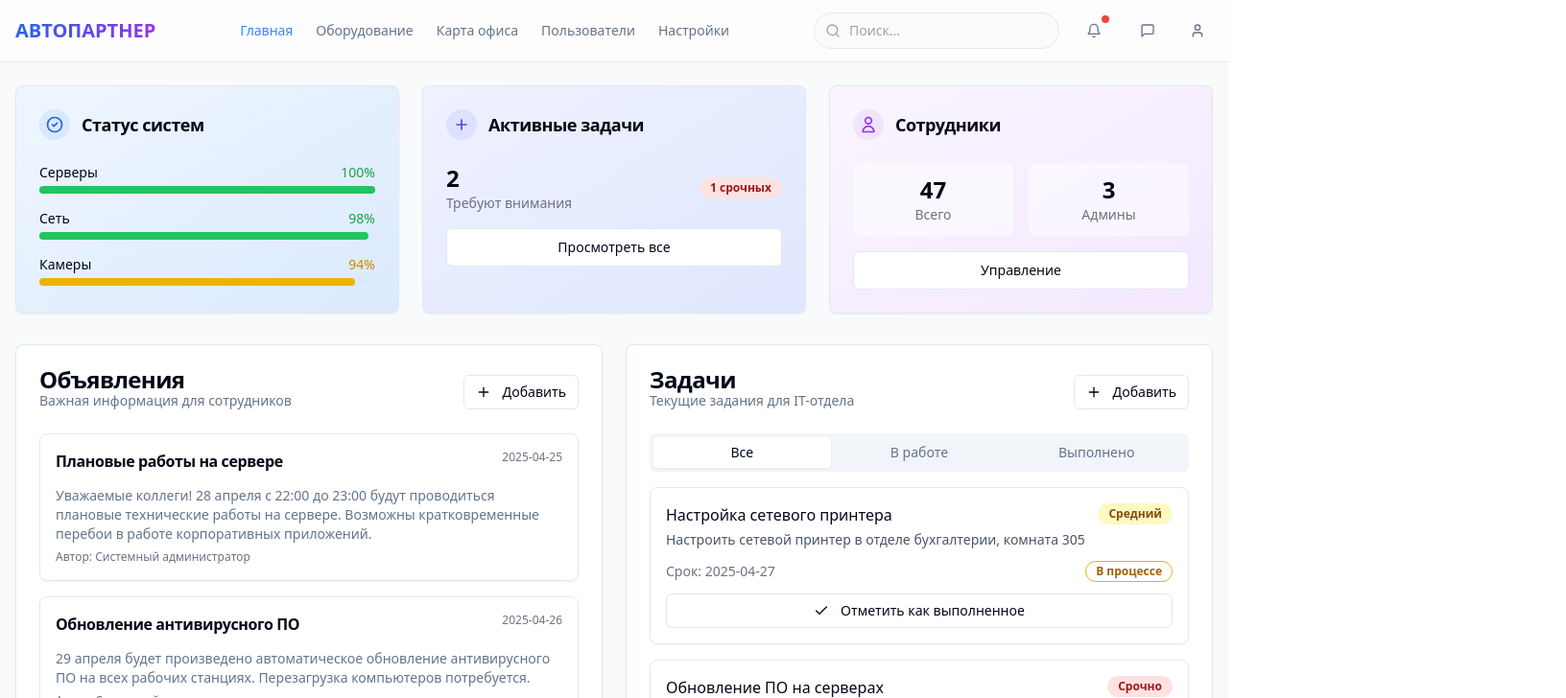
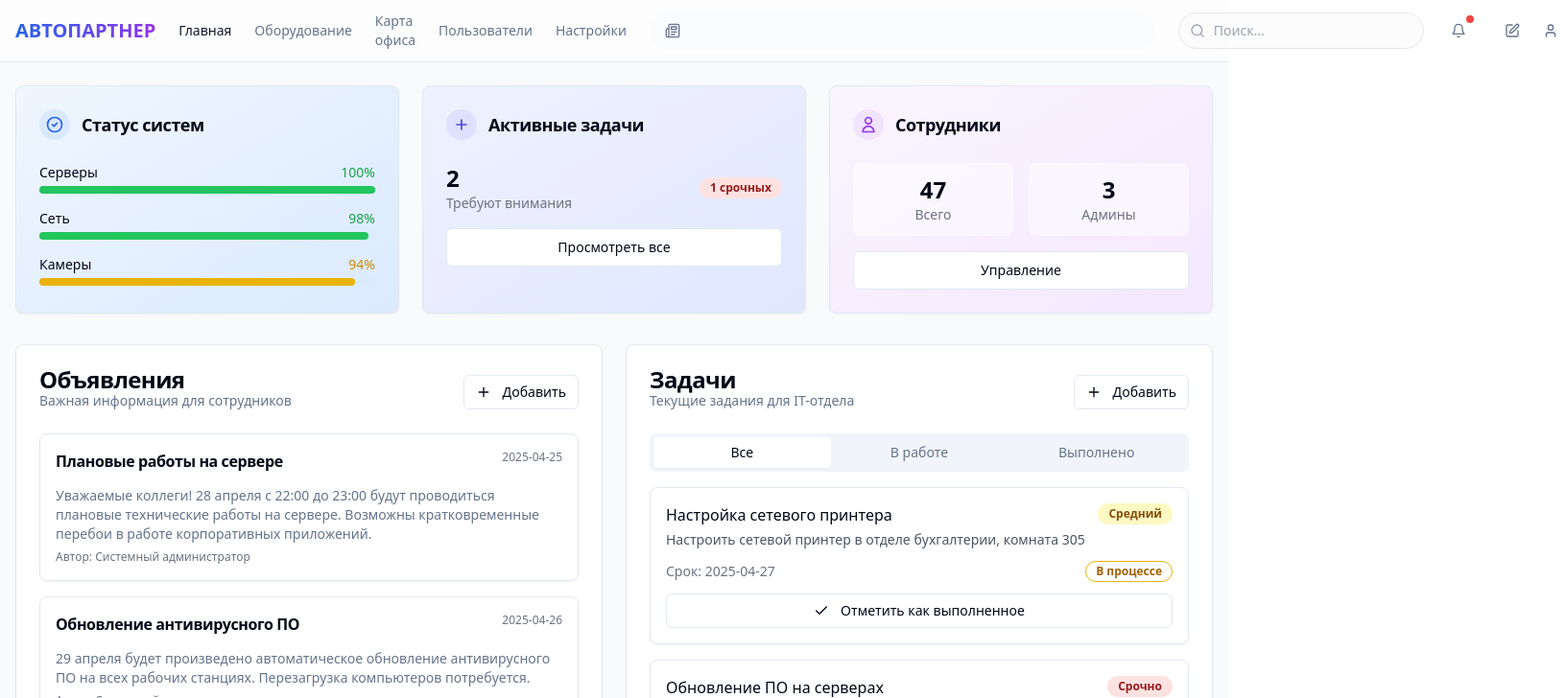
Before and after one commit to danilakuzin01/autopartner-infra-hub-24, a React (Vite) app: page /dashboard in a window 1280 px wide. Shown: the top 728 px of the page at 96% size, 1632 px wide, since content can reach past the window. Built offline with nearby package versions, Linux system fonts and the light colour scheme; sample sign-in values are in the browser's storage.

Commit message:
feat: Add profile editing, notifications, and news ticker
This commit adds the ability to edit user profiles, view notifications, and includes a news ticker in the main menu.

```diff
--- a/src/components/layout/Header.tsx
+++ b/src/components/layout/Header.tsx
@@ -9,7 +9,10 @@ import {
   DropdownMenuItem,
   DropdownMenuTrigger,
 } from "@/components/ui/dropdown-menu";
-import { Search, User, Bell, MessageSquare } from 'lucide-react';
+import { Search, User } from 'lucide-react';
+import ProfileEditor from '../profile/ProfileEditor';
+import NotificationsPopover from '../notifications/NotificationsPopover';
+import NewsTicker from '../news/NewsTicker';
 
 const Header = () => {
   const { user, logout } = useAuth();
@@ -32,14 +35,13 @@ const Header = () => {
   return (
     <header className="sticky top-0 z-50 w-full border-b bg-white/95 backdrop-blur supports-[backdrop-filter]:bg-white/60">
       <div className="container flex h-16 items-center justify-between px-4">
-        {/* Logo */}
+        <div className="flex items-center gap-6">
           <Link to="/dashboard" className="flex items-center space-x-2">
             <span className="text-xl font-bold bg-gradient-to-r from-blue-600 to-purple-600 bg-clip-text text-transparent">
               АВТОПАРТНЕР
             </span>
           </Link>
 
-        {/* Navigation */}
           <nav className="hidden md:flex items-center space-x-6">
             {navigation.map((item) => (
               <Link
@@ -53,8 +55,12 @@ const Header = () => {
               </Link>
             ))}
           </nav>
+        </div>
 
-        {/* Actions */}
+        <div className="flex-1 mx-6">
+          <NewsTicker />
+        </div>
+
         <div className="flex items-center space-x-4">
           <div className="relative hidden md:block">
             <Search className="absolute left-3 top-1/2 transform -translate-y-1/2 text-gray-400 h-4 w-4" />
@@ -65,22 +71,10 @@ const Header = () => {
             />
           </div>
 
-          <Button
-            variant="ghost"
-            size="icon"
-            className="relative"
-          >
-            <Bell className="h-5 w-5 text-muted-foreground" />
-            <span className="absolute top-1 right-1 w-2 h-2 bg-red-500 rounded-full" />
-          </Button>
+          <NotificationsPopover />
 
-          <Button
-            variant="ghost"
-            size="icon"
-            onClick={() => navigate('/messages')}
-          >
-            <MessageSquare className="h-5 w-5 text-muted-foreground" />
-          </Button>
+          <div className="flex items-center space-x-1">
+            <ProfileEditor />
 
             <DropdownMenu>
               <DropdownMenuTrigger asChild>
@@ -104,6 +98,7 @@ const Header = () => {
             </DropdownMenu>
           </div>
         </div>
+      </div>
     </header>
   );
 };
--- /dev/null
+++ b/src/components/news/NewsTicker.tsx
@@ -0,0 +1,45 @@
+
+import React, { useEffect, useState } from 'react';
+import { Newspaper } from 'lucide-react';
+
+interface News {
+  id: string;
+  text: string;
+}
+
+const mockNews: News[] = [
+  { id: '1', text: 'Обновление системы учета оборудования запланировано на следующую неделю' },
+  { id: '2', text: 'Новый регламент обслуживания серверного оборудования' },
+  { id: '3', text: 'Завершена инвентаризация сетевого оборудования' },
+];
+
+const NewsTicker: React.FC = () => {
+  const [currentNewsIndex, setCurrentNewsIndex] = useState(0);
+  const [news] = useState<News[]>(mockNews);
+
+  useEffect(() => {
+    const timer = setInterval(() => {
+      setCurrentNewsIndex((prev) => (prev + 1) % news.length);
+    }, 5000);
+
+    return () => clearInterval(timer);
+  }, [news.length]);
+
+  return (
+    <div className="hidden lg:flex items-center space-x-2 px-4 py-2 bg-muted/30 rounded-full">
+      <Newspaper className="h-4 w-4 text-muted-foreground shrink-0" />
+      <div className="overflow-hidden whitespace-nowrap">
+        <div
+          className="animate-[ticker_20s_linear_infinite]"
+          style={{
+            animation: `ticker 20s linear infinite`,
+          }}
+        >
+          {news[currentNewsIndex].text}
+        </div>
+      </div>
+    </div>
+  );
+};
+
+export default NewsTicker;
--- /dev/null
+++ b/src/components/notifications/NotificationsPopover.tsx
@@ -0,0 +1,81 @@
+
+import React from 'react';
+import { Bell } from 'lucide-react';
+import { Button } from '@/components/ui/button';
+import {
+  Popover,
+  PopoverContent,
+  PopoverTrigger,
+} from '@/components/ui/popover';
+
+interface Notification {
+  id: string;
+  title: string;
+  message: string;
+  timestamp: string;
+  read: boolean;
+}
+
+const mockNotifications: Notification[] = [
+  {
+    id: '1',
+    title: 'Обновление системы',
+    message: 'Запланировано техническое обслуживание серверов в 22:00',
+    timestamp: '2024-04-26 15:30',
+    read: false,
+  },
+  {
+    id: '2',
+    title: 'Новое оборудование',
+    message: 'Поступила новая партия мониторов Dell',
+    timestamp: '2024-04-26 14:15',
+    read: false,
+  },
+];
+
+const NotificationsPopover = () => {
+  const [notifications, setNotifications] = React.useState(mockNotifications);
+  const unreadCount = notifications.filter(n => !n.read).length;
+
+  return (
+    <Popover>
+      <PopoverTrigger asChild>
+        <Button variant="ghost" size="icon" className="relative">
+          <Bell className="h-5 w-5 text-muted-foreground" />
+          {unreadCount > 0 && (
+            <span className="absolute top-1 right-1 w-2 h-2 bg-red-500 rounded-full" />
+          )}
+        </Button>
+      </PopoverTrigger>
+      <PopoverContent className="w-80" align="end">
+        <div className="space-y-2">
+          <h4 className="font-medium leading-none mb-3">Уведомления</h4>
+          {notifications.length === 0 ? (
+            <p className="text-sm text-muted-foreground">Нет новых уведомлений</p>
+          ) : (
+            <div className="space-y-2">
+              {notifications.map((notification) => (
+                <div
+                  key={notification.id}
+                  className={`p-2 rounded-lg ${
+                    notification.read ? 'bg-muted/50' : 'bg-muted'
+                  }`}
+                >
+                  <h5 className="font-medium text-sm">{notification.title}</h5>
+                  <p className="text-sm text-muted-foreground">
+                    {notification.message}
+                  </p>
+                  <span className="text-xs text-muted-foreground">
+                    {notification.timestamp}
+                  </span>
+                </div>
+              ))}
+            </div>
+          )}
+        </div>
+      </PopoverContent>
+    </Popover>
+  );
+};
+
+export default NotificationsPopover;
--- /dev/null
+++ b/src/components/profile/ProfileEditor.tsx
@@ -0,0 +1,104 @@
+
+import React from 'react';
+import { useAuth } from '@/contexts/AuthContext';
+import { Button } from '@/components/ui/button';
+import {
+  Dialog,
+  DialogContent,
+  DialogHeader,
+  DialogTitle,
+  DialogTrigger,
+} from '@/components/ui/dialog';
+import { Input } from '@/components/ui/input';
+import { Label } from '@/components/ui/label';
+import { Edit } from 'lucide-react';
+
+const ProfileEditor = () => {
+  const { user } = useAuth();
+  const [formData, setFormData] = React.useState({
+    name: user?.name || '',
+    position: user?.position || '',
+    contact: user?.contact || '',
+    office: user?.office || '',
+    room: user?.room || '',
+  });
+
+  const handleChange = (e: React.ChangeEvent<HTMLInputElement>) => {
+    const { name, value } = e.target;
+    setFormData(prev => ({ ...prev, [name]: value }));
+  };
+
+  const handleSubmit = (e: React.FormEvent) => {
+    e.preventDefault();
+    // Here you would typically update the user profile
+    // For now we'll just console.log the data
+    console.log('Updated profile:', formData);
+  };
+
+  return (
+    <Dialog>
+      <DialogTrigger asChild>
+        <Button variant="ghost" size="icon">
+          <Edit className="h-5 w-5 text-muted-foreground" />
+        </Button>
+      </DialogTrigger>
+      <DialogContent className="sm:max-w-[425px]">
+        <DialogHeader>
+          <DialogTitle>Редактировать профиль</DialogTitle>
+        </DialogHeader>
+        <form onSubmit={handleSubmit} className="space-y-4 pt-4">
+          <div className="grid gap-4">
+            <div className="grid gap-2">
+              <Label htmlFor="name">ФИО</Label>
+              <Input
+                id="name"
+                name="name"
+                value={formData.name}
+                onChange={handleChange}
+              />
+            </div>
+            <div className="grid gap-2">
+              <Label htmlFor="position">Должность</Label>
+              <Input
+                id="position"
+                name="position"
+                value={formData.position}
+                onChange={handleChange}
+              />
+            </div>
+            <div className="grid gap-2">
+              <Label htmlFor="contact">Контактные данные</Label>
+              <Input
+                id="contact"
+                name="contact"
+                value={formData.contact}
+                onChange={handleChange}
+              />
+            </div>
+            <div className="grid gap-2">
+              <Label htmlFor="office">Офис</Label>
+              <Input
+                id="office"
+                name="office"
+                value={formData.office}
+                onChange={handleChange}
+              />
+            </div>
+            <div className="grid gap-2">
+              <Label htmlFor="room">Кабинет</Label>
+              <Input
+                id="room"
+                name="room"
+                value={formData.room}
+                onChange={handleChange}
+              />
+            </div>
+          </div>
+          <Button type="submit" className="w-full">Сохранить</Button>
+        </form>
+      </DialogContent>
+    </Dialog>
+  );
+};
+
+export default ProfileEditor;
--- a/src/index.css
+++ b/src/index.css
@@ -14,7 +14,7 @@
     --popover: 0 0% 100%;
     --popover-foreground: 222.2 84% 4.9%;
 
-    --primary: 217 91% 60%;
+    --primary: 222.2 47.4% 11.2%;
     --primary-foreground: 210 40% 98%;
 
     --secondary: 210 40% 96.1%;
@@ -34,15 +34,6 @@
     --ring: 222.2 84% 4.9%;
 
     --radius: 0.5rem;
-
-    --sidebar-background: 0 0% 98%;
-    --sidebar-foreground: 240 5.3% 26.1%;
-    --sidebar-primary: 217 91% 60%;
-    --sidebar-primary-foreground: 0 0% 98%;
-    --sidebar-accent: 240 4.8% 95.9%;
-    --sidebar-accent-foreground: 240 5.9% 10%;
-    --sidebar-border: 220 13% 91%;
-    --sidebar-ring: 217.2 91.2% 59.8%;
   }
 
   .dark {
@@ -55,7 +46,7 @@
     --popover: 222.2 84% 4.9%;
     --popover-foreground: 210 40% 98%;
 
-    --primary: 217 91% 60%;
+    --primary: 210 40% 98%;
     --primary-foreground: 222.2 47.4% 11.2%;
 
     --secondary: 217.2 32.6% 17.5%;
@@ -73,14 +64,6 @@
     --border: 217.2 32.6% 17.5%;
     --input: 217.2 32.6% 17.5%;
     --ring: 212.7 26.8% 83.9%;
-    --sidebar-background: 240 5.9% 10%;
-    --sidebar-foreground: 240 4.8% 95.9%;
-    --sidebar-primary: 217 91% 60%;
-    --sidebar-primary-foreground: 0 0% 100%;
-    --sidebar-accent: 240 3.7% 15.9%;
-    --sidebar-accent-foreground: 240 4.8% 95.9%;
-    --sidebar-border: 240 3.7% 15.9%;
-    --sidebar-ring: 217.2 91.2% 59.8%;
   }
 }
 
@@ -88,8 +71,16 @@
   * {
     @apply border-border;
   }
-
   body {
     @apply bg-background text-foreground;
   }
 }
+
+@keyframes ticker {
+  0% {
+    transform: translateX(100%);
+  }
+  100% {
+    transform: translateX(-100%);
+  }
+}
```
Lines whose indentation alone changed are shown as unchanged.
